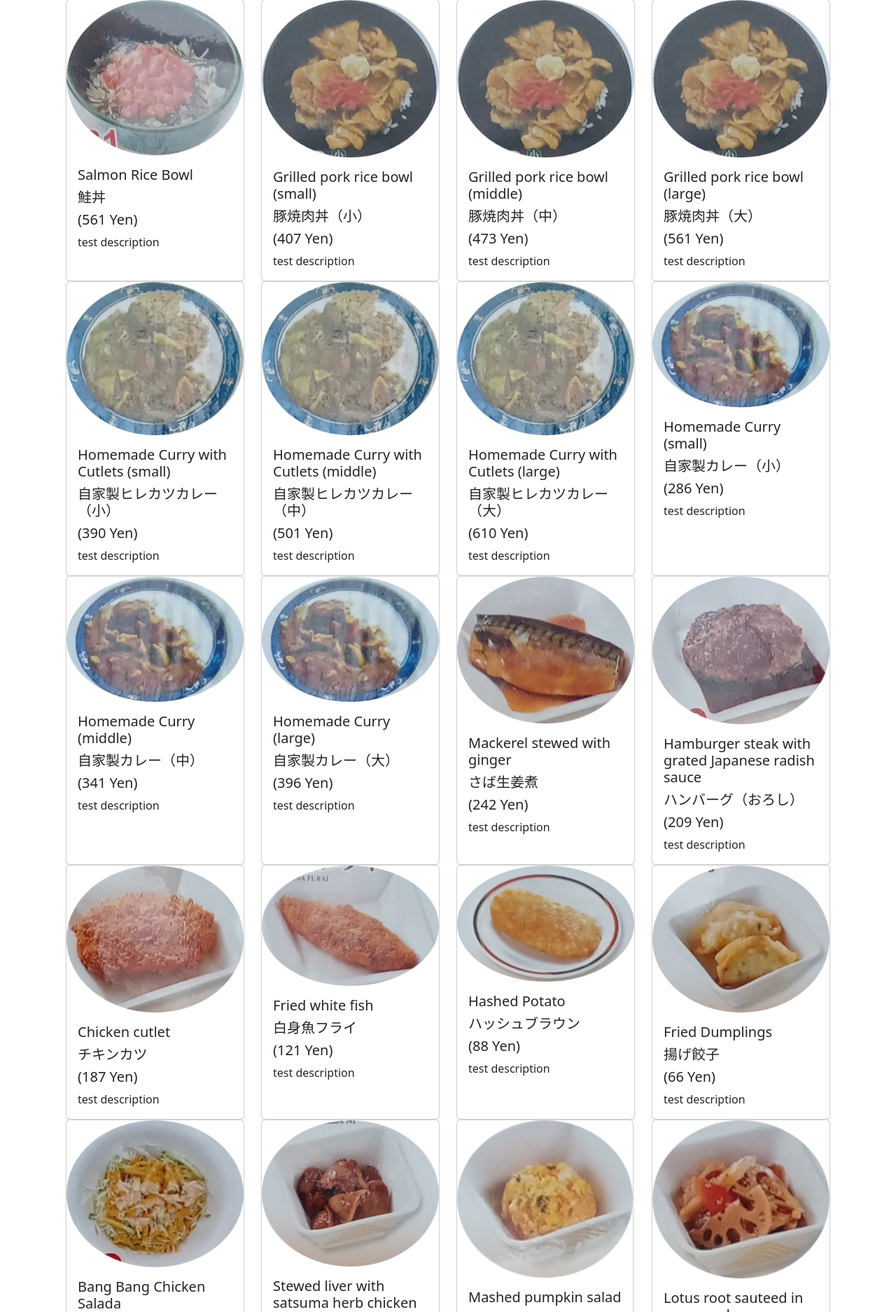
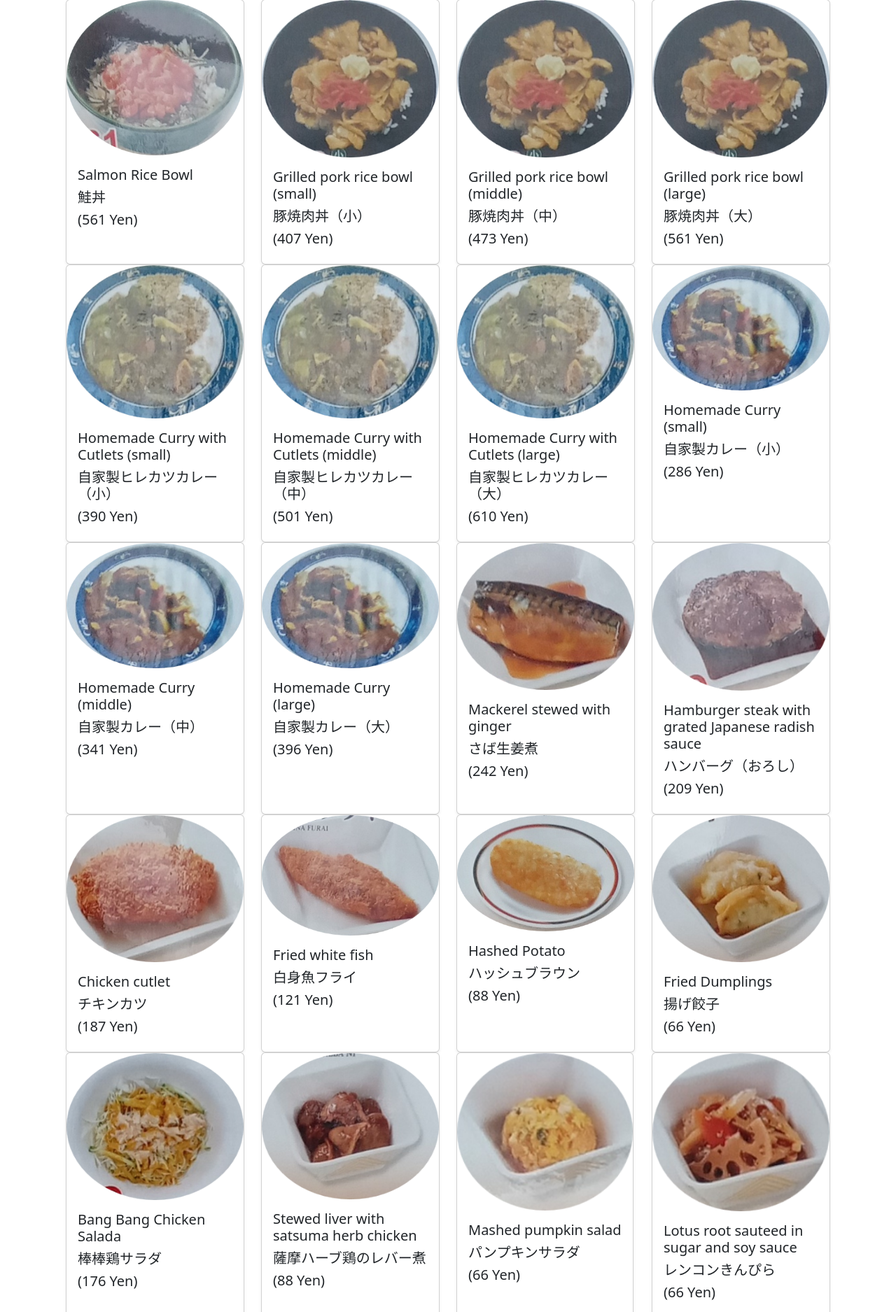
Before and after one commit to EkaSulistyawan/nutr1boost, a Django app: page / in a window 1280 px wide. Shown: the part 159-2034 px from the top of the page at 70% size. Run offline with Django 5.2, Linux system fonts and the light colour scheme; data comes from the database, SQL or seed files in the repository; some libraries are stand-ins or nearby versions.

Commit message:
edit master and object detection

```diff
--- a/cafeteria/object_detection_wrapper.py
+++ b/cafeteria/object_detection_wrapper.py
@@ -7,6 +7,7 @@ import pandas as pd
 from PIL import Image
 import numpy as np
 import argparse
+import torch.nn.functional as F
 
 class object_detection:
     def __init__(self,odd_ths=2,imsz=512,device='cpu'):
@@ -51,6 +52,7 @@ class object_detection:
                 patch_im = patch_im.transpose(Image.ROTATE_270)
                 patch_im = patch_im.convert('RGB')
                 prediction = self.model(self.transform(patch_im).unsqueeze(0)).detach()
+                prediction = F.softmax(prediction)
                 whichmenu = torch.argmax(prediction[0])
                 odd = torch.max(prediction[0])
 
--- a/cafeteria/templates/master.html
+++ b/cafeteria/templates/master.html
@@ -42,7 +42,7 @@
 
                     <div class="card-body">
                       <h5>{{menu.meal_name}} ({{menu.ja_meal_name}}) (Price: {{menu.price}} Yen)</h5>
-                      <p class="card-text">{{menu.description}}</p>
+                      <!-- <p class="card-text">{{menu.description}}</p> -->
 
                       <div class="star-badge position-absolute top-0 end-0 p-2" style="border-radius: 50%; padding: 10px;">
                         <i class="bi bi-star-fill text-warning" style="font-size: 30px;"></i> <!-- Bootstrap icon for star -->
@@ -80,7 +80,7 @@
                     <h5>{{menu.meal_name}}</h5>
                     <h5>{{menu.ja_meal_name}}</h5>
                     <h5>({{menu.price}} Yen)</h5>
-                    <p class="card-text">{{menu.description}}</p>
+                    <!-- <p class="card-text">{{menu.description}}</p> -->
 
                   </div>
                 </div>
```
